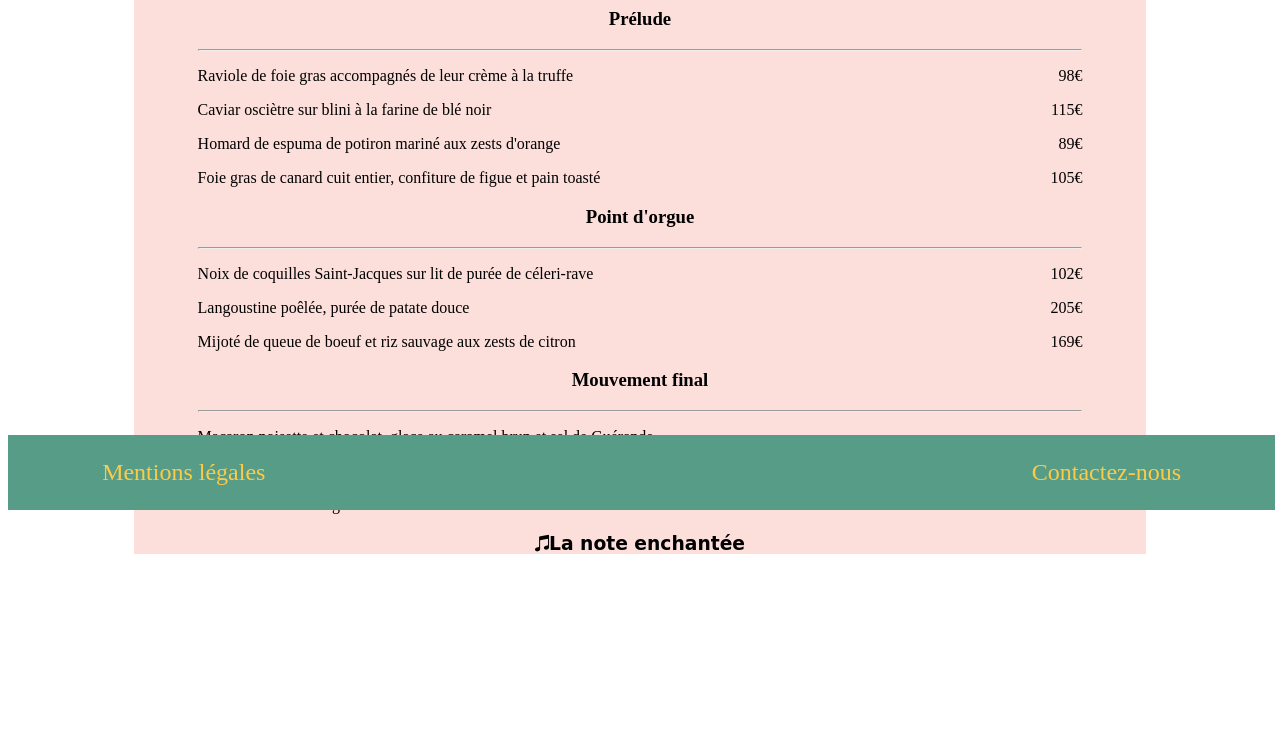
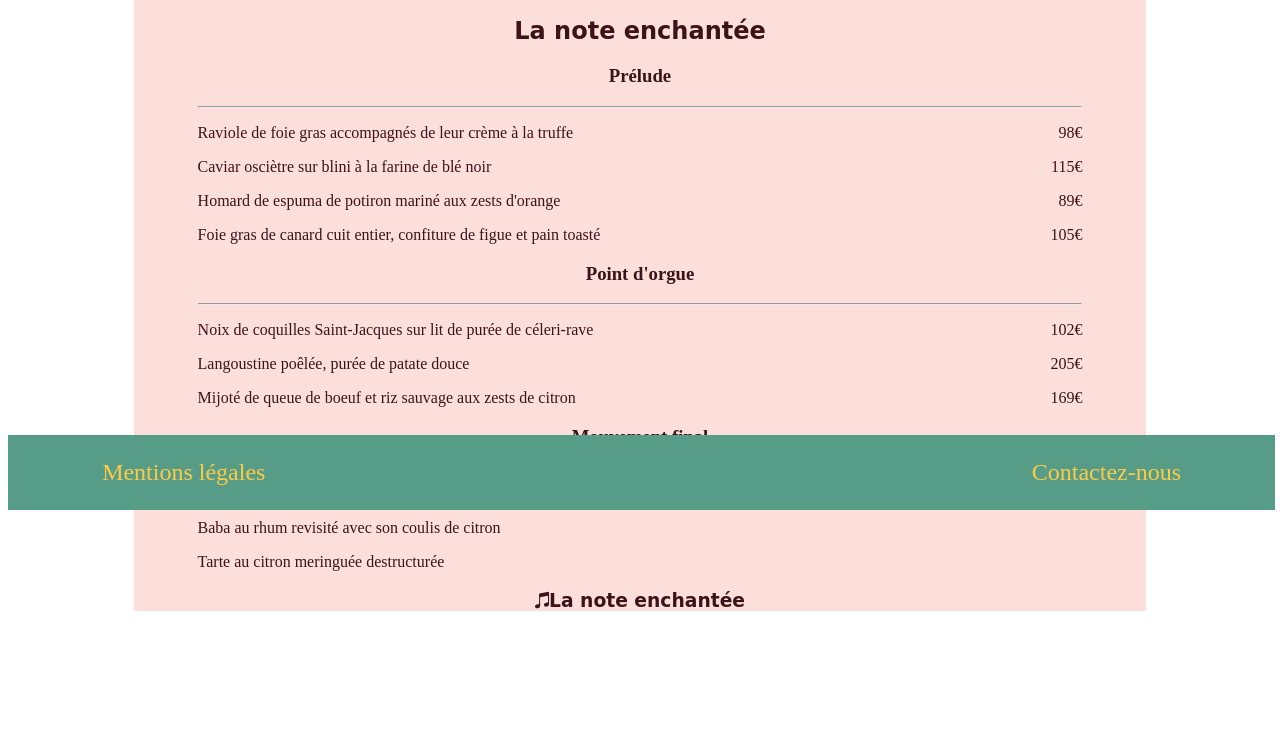
Before and after one commit to Zharakai/projet_3, a website: page page1.html in a window 1280 px wide. Shown: the part 290-1027 px from the top of the page. Before the commit the page ends 970 px from the top, so only its background shows below. Drawn offline with Linux system fonts and the light colour scheme; a web font is replaced by a local one.

Commit message:
mise en forme du menu note enchantée

```diff
--- a/page1.html
+++ b/page1.html
@@ -15,10 +15,10 @@
         <h1>ohmyfood</h1>
     </header>
 
-    <div class="itunes-note"><i class="fab fa-itunes-note"></i></div>
     <h1>La note enchantée</h1>
 
     <article class="article__note">
+        <div class="itunes-note"><i class="fab fa-itunes-note"></i></div>
         <h2 class="h2__note">La note enchantée</h2>
 
         <h3>Prélude</h3>
--- a/sass/main.scss
+++ b/sass/main.scss
@@ -123,6 +123,7 @@ article {
 
 .article__note {
     background-color: #fcdfdb;
+    color: #3d1319;
 }
 
 .article__chic {
@@ -135,6 +136,13 @@ article {
 
 .article__palette {
     background-color: #fdfffd;
+}
+
+/* Menu note enchantée */
+
+.itunes-note {
+    text-align: center;
+    font-size: 3rem;
 }
 
 /* Police spécifique pour les menus */
```
Also changed, not shown: style.css, 1 other file.
